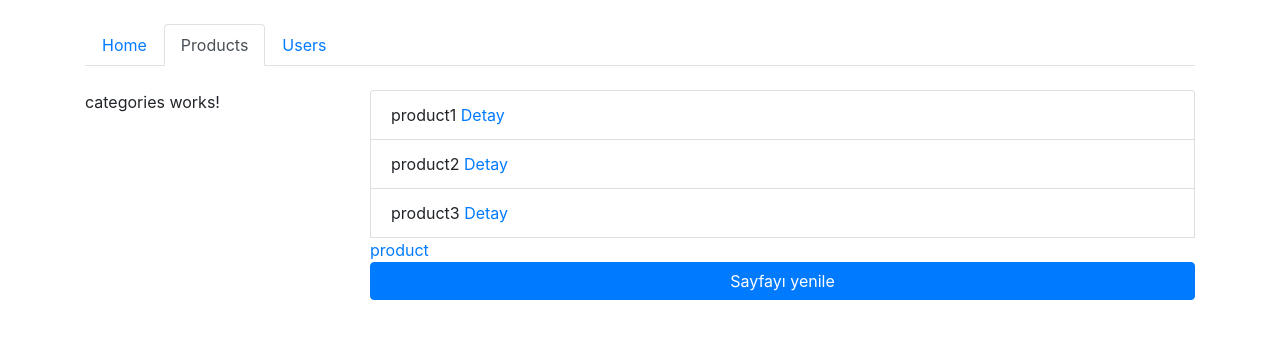
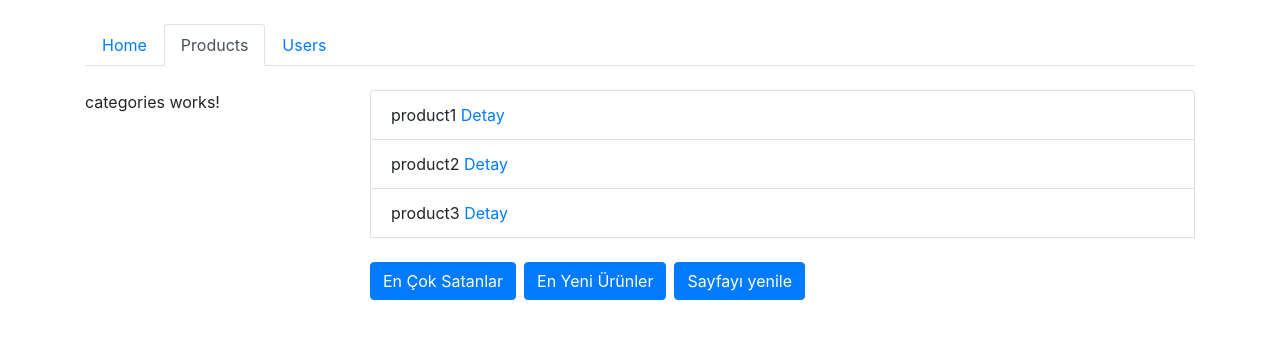
Before and after one commit to togunchan/angularRouting, an Angular app: page /products in a window 1280 px wide. Shown: the top 338 px of the page. Built offline with nearby package versions, Linux system fonts and the light colour scheme.

Commit message:
7-Query Params

```diff
--- a/src/app/products/products.component.html
+++ b/src/app/products/products.component.html
@@ -3,6 +3,18 @@
         {{p.name}}
         <a [routerLink]="['/products', p.id]">Detay</a>
     </li>
-    <a routerLink="products">product</a>
-    <button (click)="loadProducts()" class="btn btn-primary">Sayfayı yenile</button>
+    <p class="mt-4">
+        <a class="btn btn-primary"
+        routerLink="/products"
+        [queryParams]="{page:1, order: 'bestselling'}"
+        >En Çok Satanlar</a>
+
+        <a class="btn btn-primary ml-2"
+        routerLink="/products"
+        [queryParams]="{page:1, order: 'newest'}"
+        >En Yeni Ürünler</a>
+
+        <button (click)="loadProducts()" class="btn btn-primary ml-2">Sayfayı yenile</button>
+    </p>
+
 </ul>
--- a/src/app/products/products.component.ts
+++ b/src/app/products/products.component.ts
@@ -17,9 +17,28 @@
   ) { }
 
   ngOnInit(): void {
+    // //router params(router parametrelerini çekiyoruz)
+    // this.route.paramMap.subscribe(params => {
+    //   let id = params.get('id');
+    // });
+    // //ya da
+    // this.route.snapshot.paramMap.get('id');
+
+    //query params
+    this.route.queryParamMap.subscribe( params => {
+      console.log(params);
+    });
+
+    //alttaki yöntemle bilgiler yalnızca sayfa yenilenince gelir.
+    let page = this.route.snapshot.queryParamMap.get('page');
+    console.log(page);
   }
 
   loadProducts() {
-    this.router.navigate(["products"], { relativeTo: this.route });
+    this.router.navigate(["/products"], {
+      queryParams: {
+        page: 1
+      }
+    });
   }
 }
```
